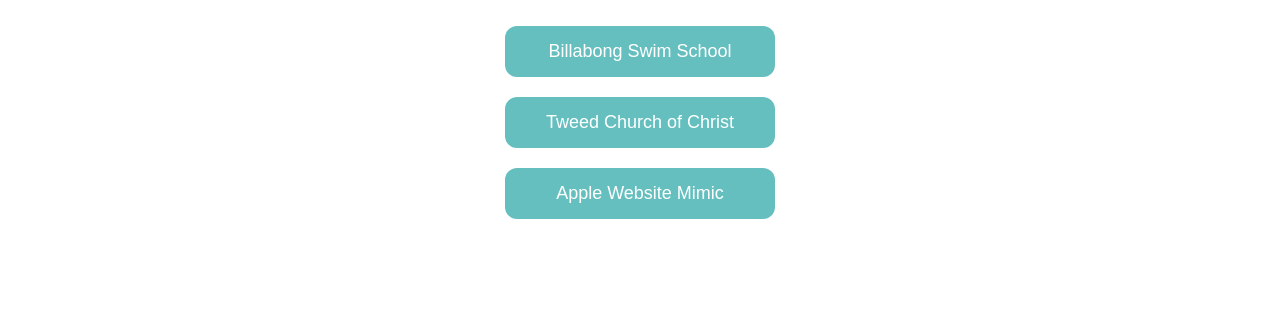
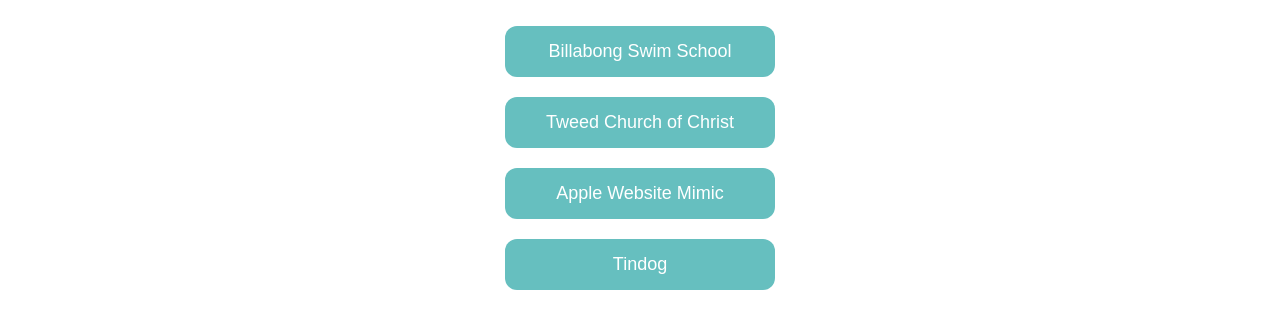
Before and after one commit to sanga878/Portfolio-Website, a plain HTML site: page website-examples.html in a window 1280 px wide. Shown: the part 151-477 px from the top of the page. Drawn offline with Linux system fonts and the light colour scheme; a web font is replaced by a local one.

Commit message:
Update website-examples.html

```diff
--- a/website-examples.html
+++ b/website-examples.html
@@ -27,7 +27,9 @@
       <br>
       <a href="https://www.tweedcoc.com/"><button class="button2" type="button" name="button">Tweed Church of Christ</button></a>
       <br>
-      <a href="https://sanga878.github.io/Apple-Website-Mimic1/"><button class="button2" type="button" name="button"> Apple Website Mimic </button></a>
+      <a href="https://sanga878.github.io/Apple-Website-Mimic1/"><button class="button2" type="button" name="button">Apple Website Mimic</button></a>
+      <br>
+      <a href="https://sanga878.github.io/Tindog/"><button class="button2" type="button" name="button">Tindog</button></a>
     </div>
 
     <div class="contact-me">
```
